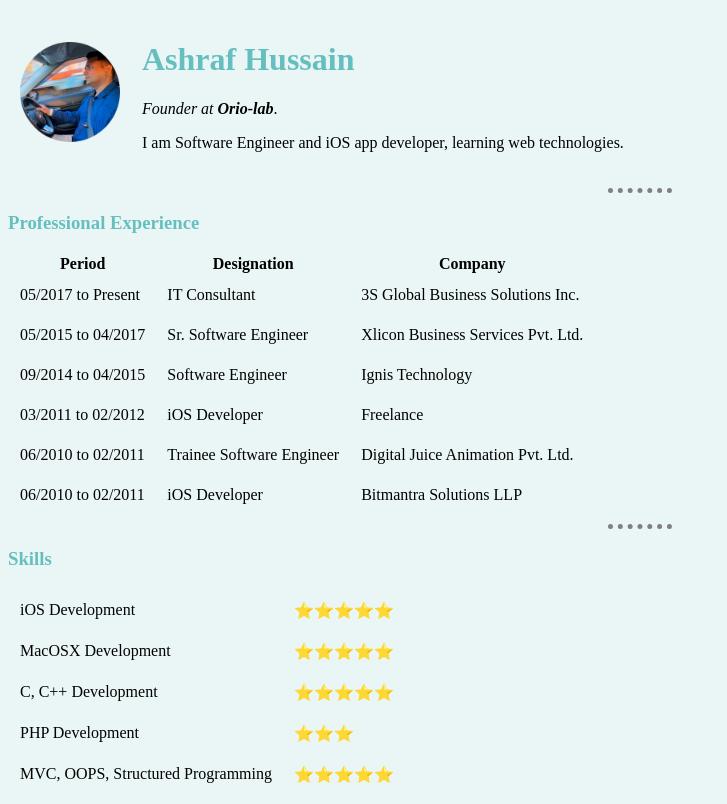
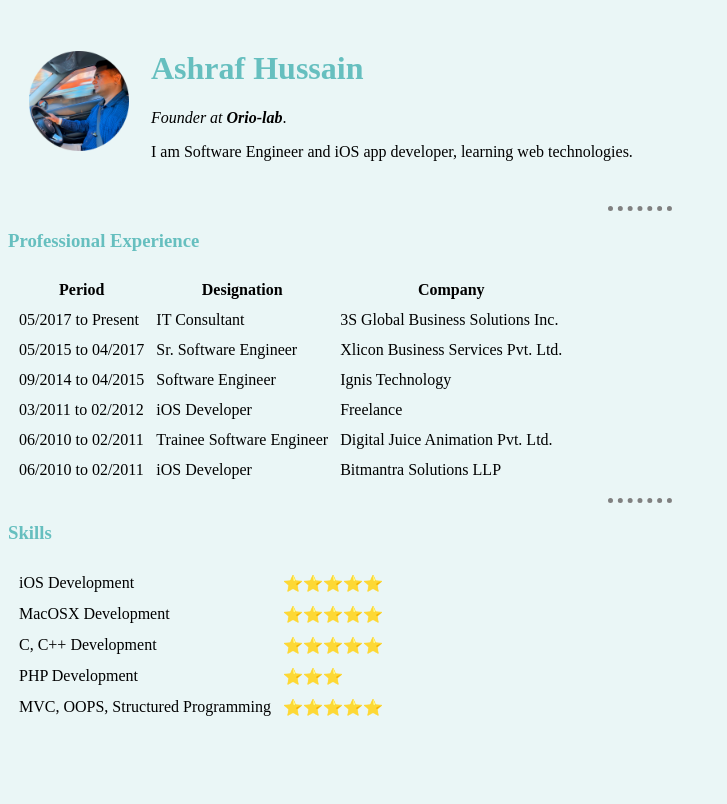
Before and after one commit to hussainashraf4u/cv, a plain HTML site: page index.html in a window 1280 px wide. Shown: the whole page, without its empty margins (0-727 px from the left). Drawn offline with Linux system fonts and the light colour scheme.

Commit message:
Adjusted cell spacing

```diff
--- a/css/styles.css
+++ b/css/styles.css
@@ -5,9 +5,6 @@ h1, h3 {
   color: #66BFBF;
 }
 
-td {
-  padding: 10px;
-}
 hr {
   border-style: none;
   border-top-style: dotted;
--- a/index.html
+++ b/index.html
@@ -6,7 +6,7 @@
     <link rel="stylesheet" href="css/styles.css">
   </head>
   <body>
-    <table>
+    <table cellspacing="20">
       <tr>
         <td>
           <img src="images/profile.png" alt="ashraf profile image" style="height:100px; width=100px;">
@@ -20,7 +20,7 @@
     </table>
     <hr>
     <h3>Professional Experience</h3>
-    <table>
+    <table cellspacing="10">
       <th>
         Period
       </th>
@@ -63,7 +63,7 @@
     </table>
     <hr>
     <h3>Skills</h3>
-    <table>
+    <table cellspacing="10">
       <tr>
         <td>iOS Development</td>
         <td>⭐⭐⭐⭐⭐</td>
```
